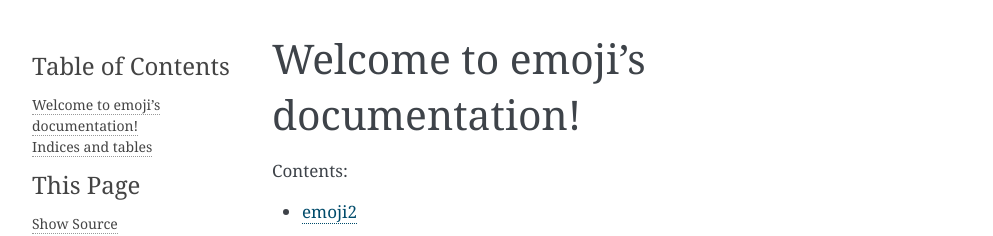
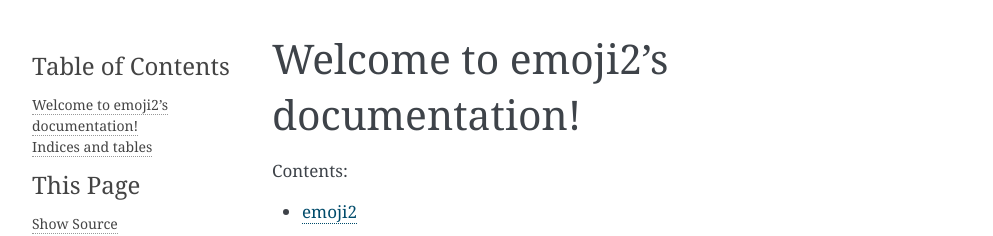
Before and after one commit to lonsty/emoji, a Sphinx documentation site: the page built from docs/index.rst, in a window 1280 px wide. Shown: the top 236 px of the page, without its empty margins (148-1141 px from the left). Built offline with Sphinx 7.4.7, drawn with Linux system fonts in a browser that asks for light colours; pages that are not in the unit, such as notebooks, are missing from menus.

```diff
--- a/docs/conf.py
+++ b/docs/conf.py
@@ -46,7 +46,7 @@ source_suffix = '.rst'
 master_doc = 'index'
 
 # General information about the project.
-project = 'emoji'
+project = 'emoji2'
 copyright = "2020, Allen Shaw"
 author = "Allen Shaw"
 
--- a/docs/index.rst
+++ b/docs/index.rst
@@ -1,4 +1,4 @@
-Welcome to emoji's documentation!
+Welcome to emoji2's documentation!
 ======================================
 
 .. toctree::
```
Also changed, not shown: docs/usage.rst (+14 -2 lines).
